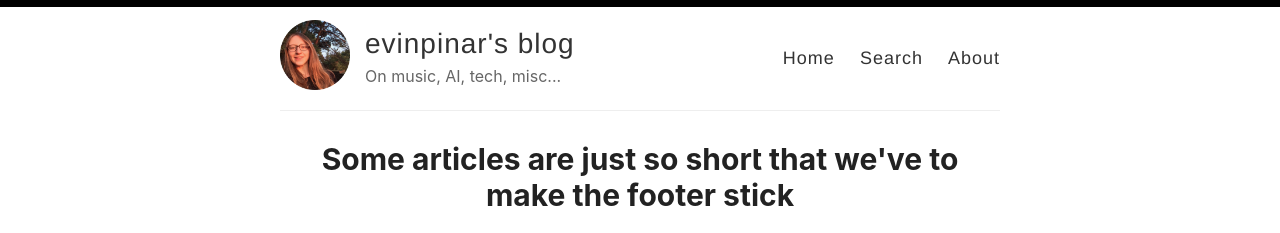
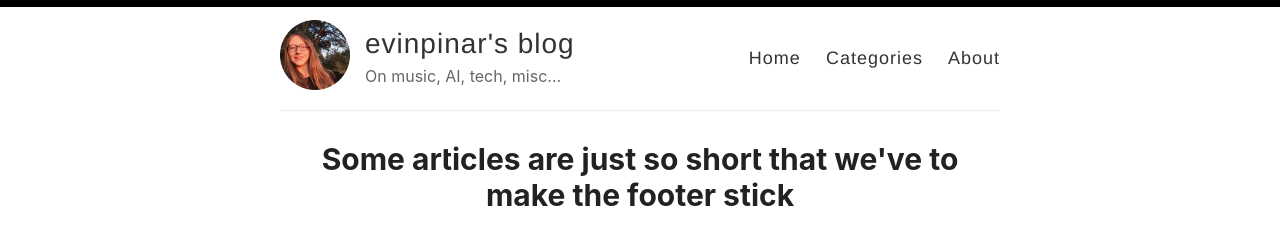
Before and after one commit to evinpinar/evinpinar.github.io, a Jekyll site: the page built from index.html, in a window 1280 px wide. Shown: the top 233 px of the page. Built offline with Jekyll 4.4.1, drawn with Linux system fonts in a browser that asks for light colours; the list of posts is cut into pages by our own code.

Commit message:
Update default.html

```diff
--- a/_layouts/default.html
+++ b/_layouts/default.html
@@ -28,7 +28,7 @@
 
             <nav>
               <a href="{{ site.baseurl }}/">Home</a>
-              <a href="{{ site.baseurl }}/search">Search</a>
+              <a href="{{ site.baseurl }}/categories">Categories</a>
               <a href="{{ site.baseurl }}/about">About</a>
             </nav>
           </header>
```
